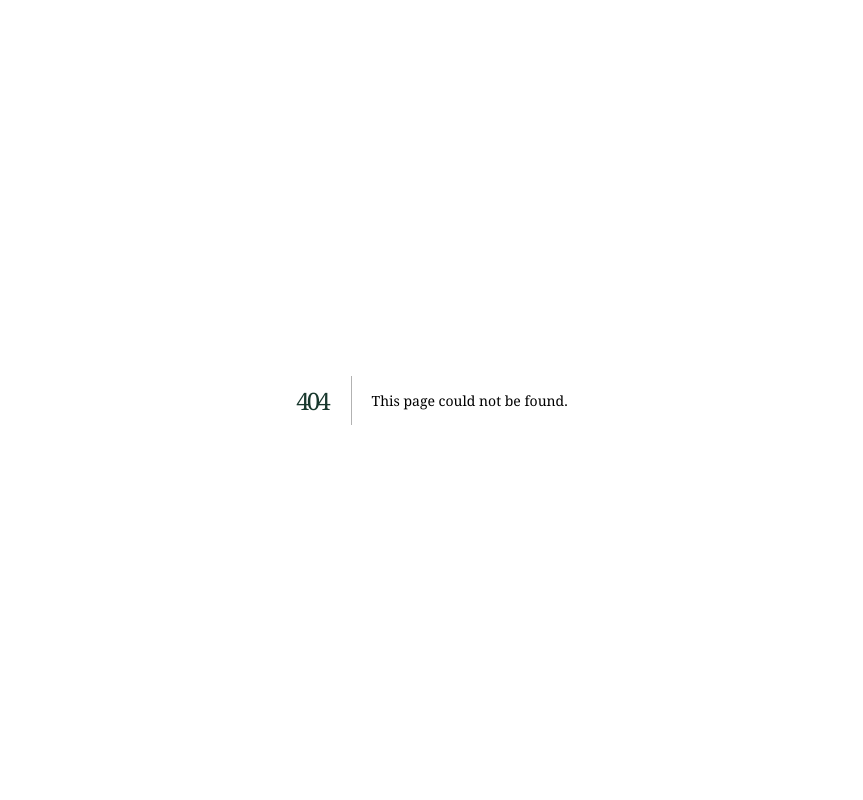
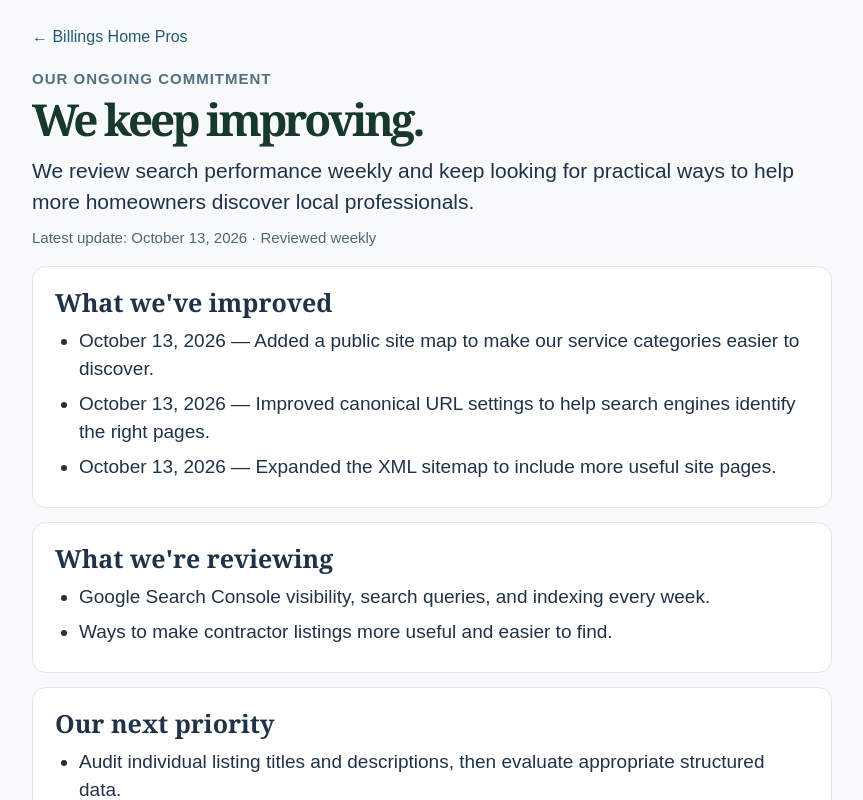
Before and after one commit to Cheddaronbass/billingshomepros, a Next.js app: page /our-progress in a window 1280 px wide. Before the commit this address had no page. Shown: the top 800 px of the page, without its empty margins (208-1071 px from the left). Built offline with nearby package versions, Linux system fonts and the light colour scheme.

Commit message:
Add concise contractor-facing weekly progress page

```diff
--- /dev/null
+++ b/app/our-progress/page.js
@@ -0,0 +1,57 @@
+export const metadata = {
+  title: "Our Progress | Billings Home Pros",
+  description: "See the improvements we're making to help homeowners discover local Billings service professionals.",
+  alternates: { canonical: "/our-progress" },
+};
+
+const groups = [
+  {
+    title: "What we've improved",
+    items: [
+      "October 13, 2026 — Added a public site map to make our service categories easier to discover.",
+      "October 13, 2026 — Improved canonical URL settings to help search engines identify the right pages.",
+      "October 13, 2026 — Expanded the XML sitemap to include more useful site pages.",
+    ],
+  },
+  {
+    title: "What we're reviewing",
+    items: [
+      "Google Search Console visibility, search queries, and indexing every week.",
+      "Ways to make contractor listings more useful and easier to find.",
+    ],
+  },
+  {
+    title: "Our next priority",
+    items: [
+      "Audit individual listing titles and descriptions, then evaluate appropriate structured data.",
+      "If no improvement is ready to implement, research and select the next measurable opportunity.",
+    ],
+  },
+];
+
+export default function OurProgressPage() {
+  return (
+    <main style={{ minHeight: "100vh", background: "#f7f9fb", color: "#203247", padding: "28px 18px 44px" }}>
+      <div style={{ maxWidth: 800, margin: "0 auto" }}>
+        <a href="/" style={{ color: "#245b72", fontSize: 16 }}>← Billings Home Pros</a>
+        <header style={{ margin: "24px 0 20px" }}>
+          <p style={{ color: "#527080", fontWeight: 700, fontSize: 15, letterSpacing: 1, textTransform: "uppercase", marginBottom: 8 }}>Our ongoing commitment</p>
+          <h1 style={{ fontSize: "clamp(30px, 6vw, 44px)", lineHeight: 1.12, margin: "0 0 12px" }}>We keep improving.</h1>
+          <p style={{ fontSize: "clamp(18px, 3vw, 21px)", lineHeight: 1.45, margin: 0 }}>We review search performance weekly and keep looking for practical ways to help more homeowners discover local professionals.</p>
+          <p style={{ fontSize: 15, color: "#526575", margin: "12px 0 0" }}>Latest update: October 13, 2026 · Reviewed weekly</p>
+        </header>
+        <div style={{ display: "grid", gap: 14 }}>
+          {groups.map((group) => (
+            <section key={group.title} style={{ background: "#fff", border: "1px solid #e0e7eb", borderRadius: 14, padding: "18px 22px" }}>
+              <h2 style={{ fontSize: "clamp(21px, 4vw, 25px)", margin: "0 0 8px" }}>{group.title}</h2>
+              <ul style={{ fontSize: "clamp(17px, 2.6vw, 19px)", lineHeight: 1.45, paddingLeft: 24, margin: 0 }}>
+                {group.items.map((item) => <li key={item} style={{ marginBottom: 8 }}>{item}</li>)}
+              </ul>
+            </section>
+          ))}
+        </div>
+        <p style={{ fontSize: 15, lineHeight: 1.5, color: "#526575", marginTop: 18 }}>We report work completed and planned separately. Search rankings, traffic, and customer inquiries are not guaranteed.</p>
+      </div>
+    </main>
+  );
+}
```
